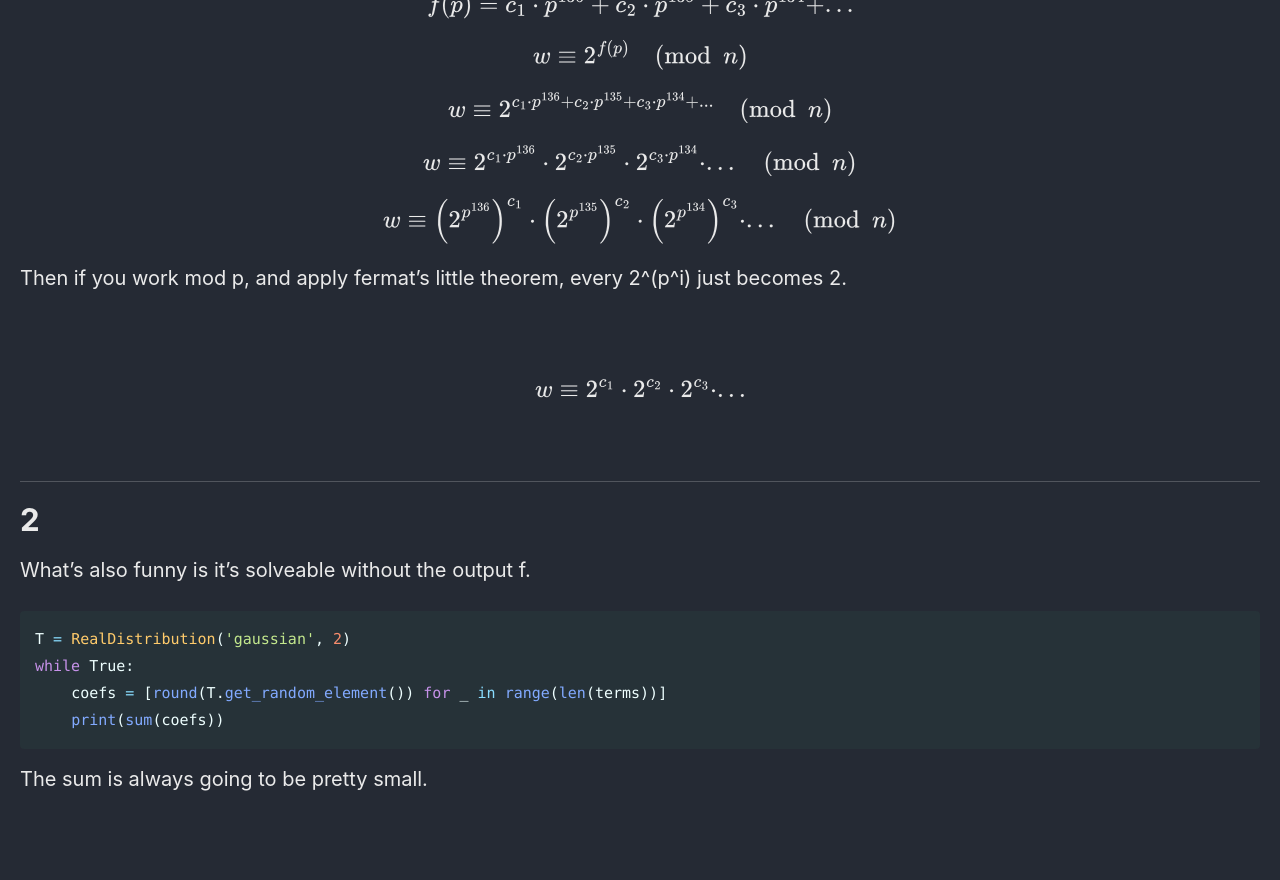
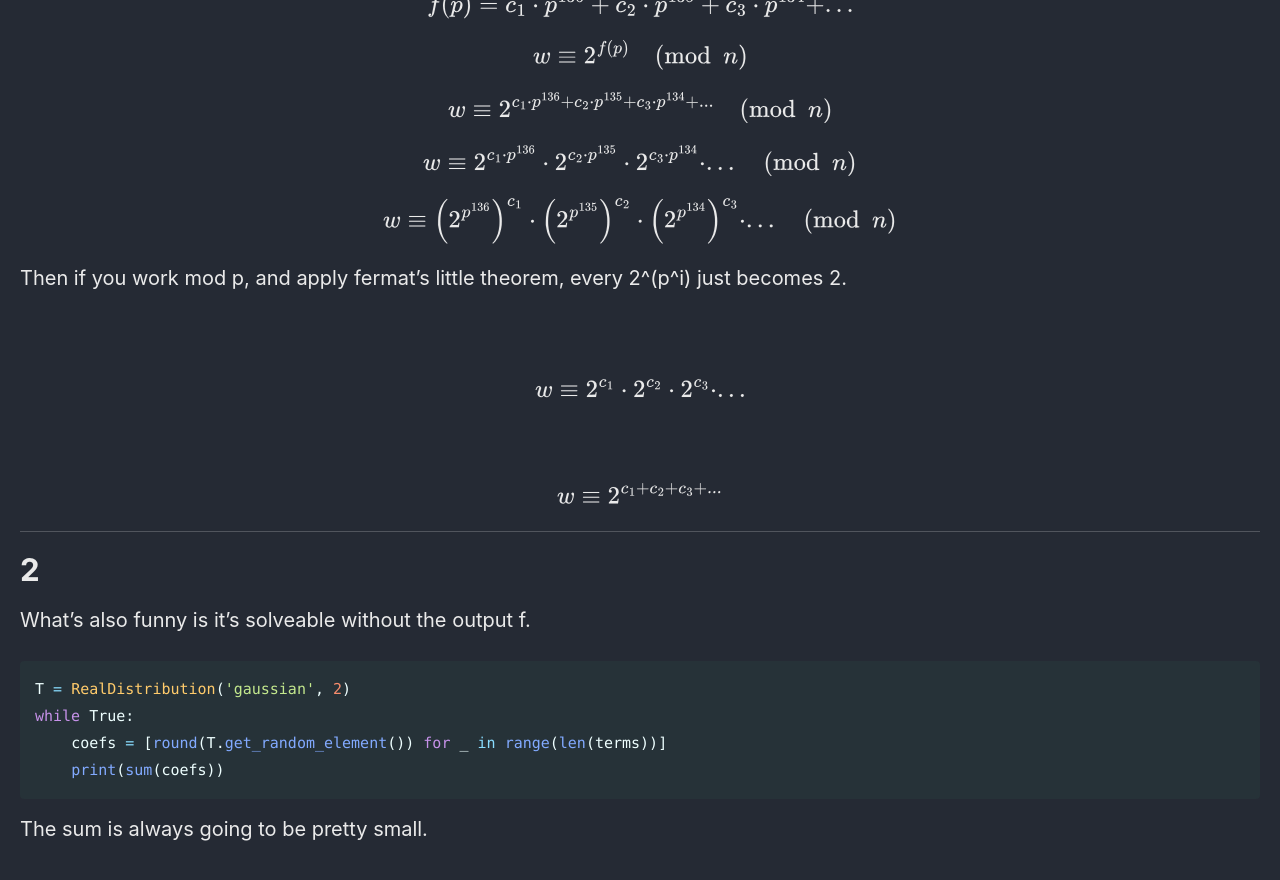
Before and after one commit to Connor-McCartney/Connor-McCartney.github.io, a Jekyll site: the page built from _pages/cryptography/other/univariate-ImaginaryCTF54.md, in a window 1280 px wide and 900 px high, scrolled down 1497 px. Shown: the top 880 px of the window. Built offline with Jekyll 4.4.1, drawn with Linux system fonts in a browser that asks for light colours; cached includes are drawn as plain includes; before the commit the page ends 2347 px from its top, so only the background shows below that.

Commit message:
Update univariate-ImaginaryCTF54.md

```diff
--- a/_pages/cryptography/other/univariate-ImaginaryCTF54.md
+++ b/_pages/cryptography/other/univariate-ImaginaryCTF54.md
@@ -85,6 +85,11 @@ $$w \equiv 2^{c_1} \cdot 2^{c_2} \cdot 2^{c_3} \cdot ...$$
 
 <br>
 
+$$
+w \equiv 2^{c_1 + c_2 + c_3 + ...}
+$$
+
+
 ---
 
 # 2
```
